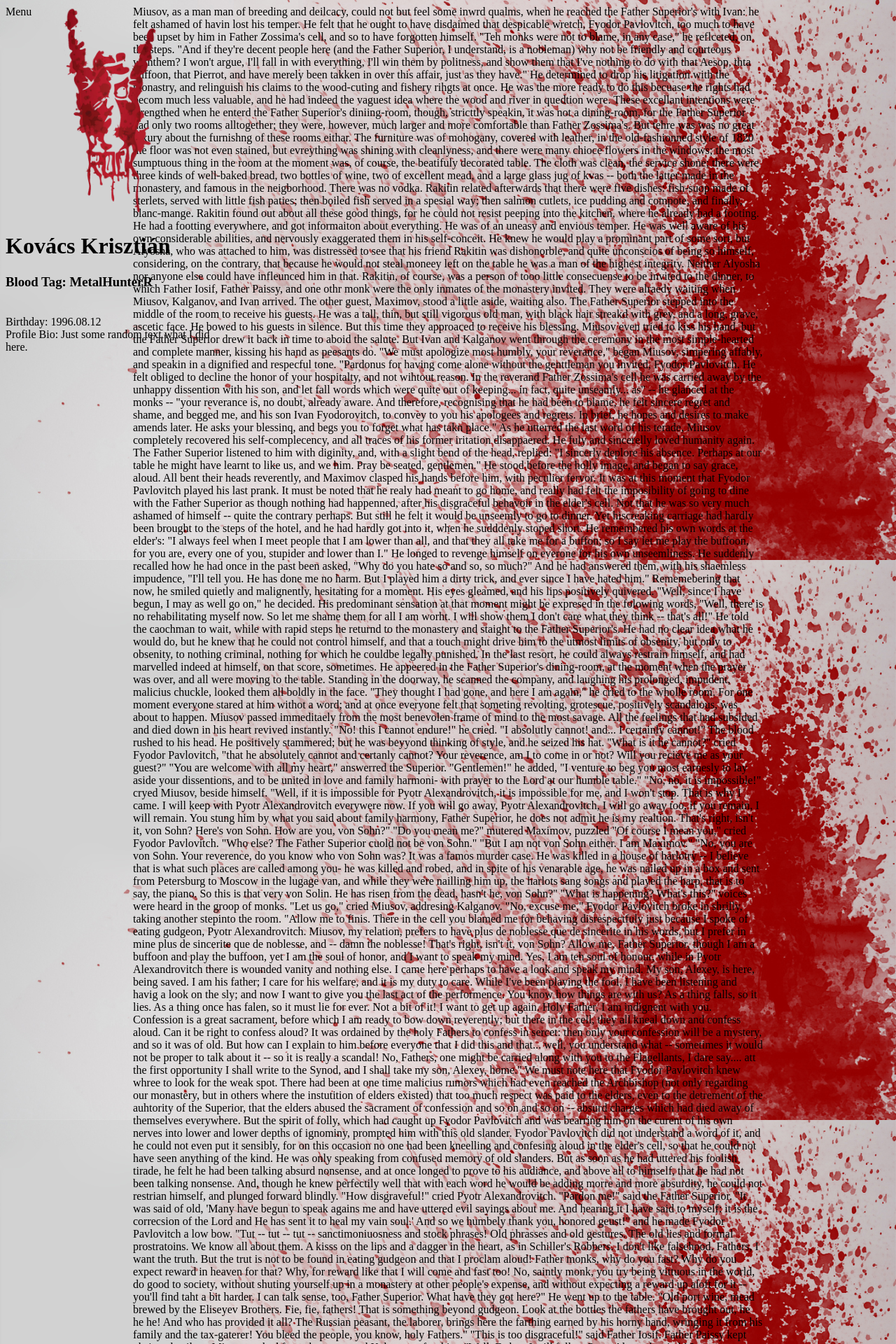
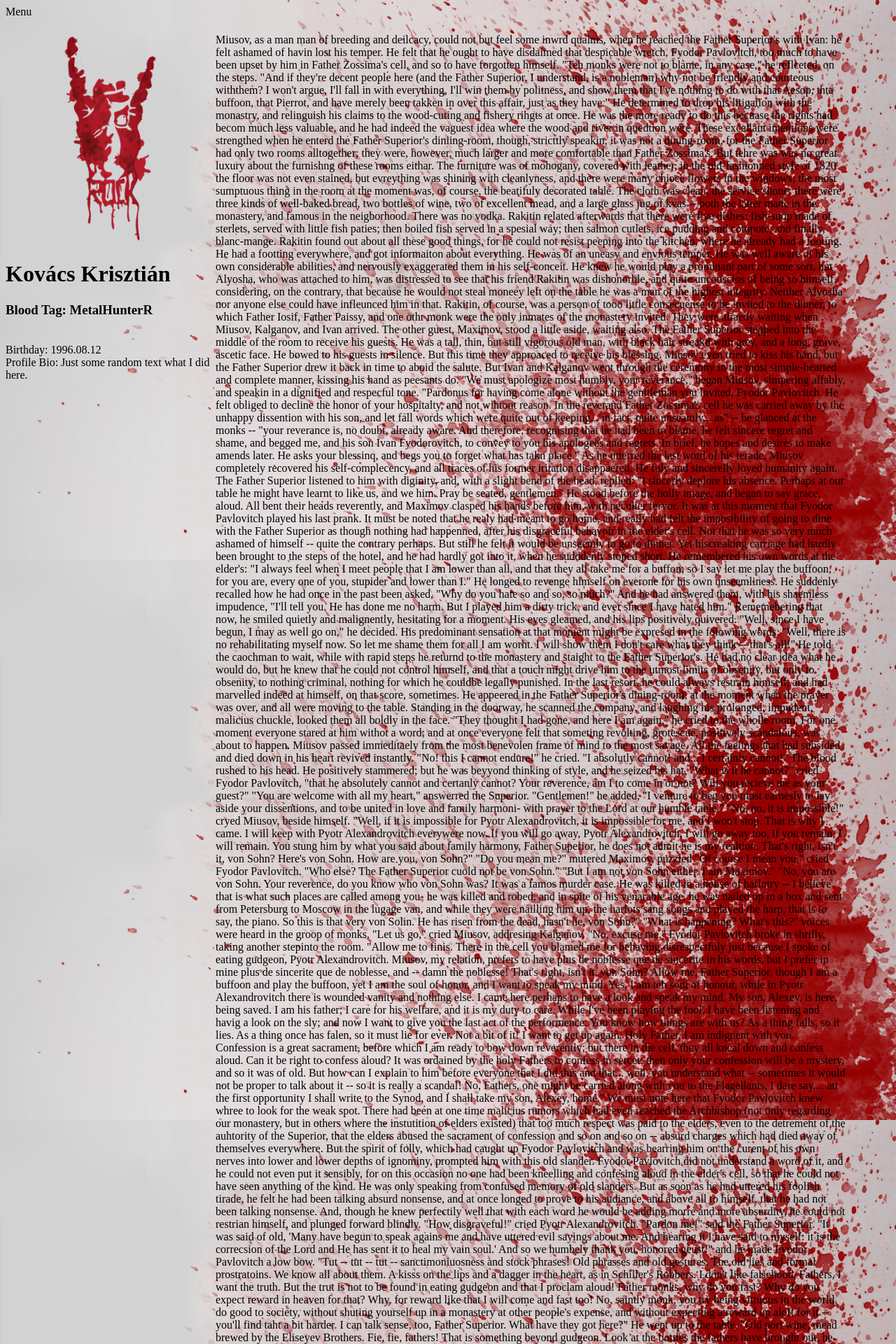
Before and after one commit to njszki-2016-14sz/Social-site, a PHP site: template view/newsfeed.html in a window 1280 px wide. Shown: the top 1920 px of the page at 70% size. Run offline with PHP 8.4, Linux system fonts and the light colour scheme; the template is opened without the code that fills it, so the values that code supplies are empty.

Commit message:
Minor changes

```diff
--- a/style/newsfeed.css
+++ b/style/newsfeed.css
@@ -12,7 +12,6 @@ input[type="text"]:focus, input[type="password"]:focus{
 }
 
 #menu {
-	position: fixed;
 	margin-top: 0px;
 	width: 100%;
 	height: 40px;
@@ -20,11 +19,11 @@ input[type="text"]:focus, input[type="password"]:focus{
 
 #profile {
 	float: left;
-	position: fixed;
 	width: 300px;
 }
 
 #feed {
+	float: left;
 	margin-left: auto;
 	margin-right: auto;
 	width: 900px;
@@ -32,7 +31,6 @@ input[type="text"]:focus, input[type="password"]:focus{
 
 #ads {
 	float: right;
-	position: fixed;
 	width: 300px;
 }
 
```
